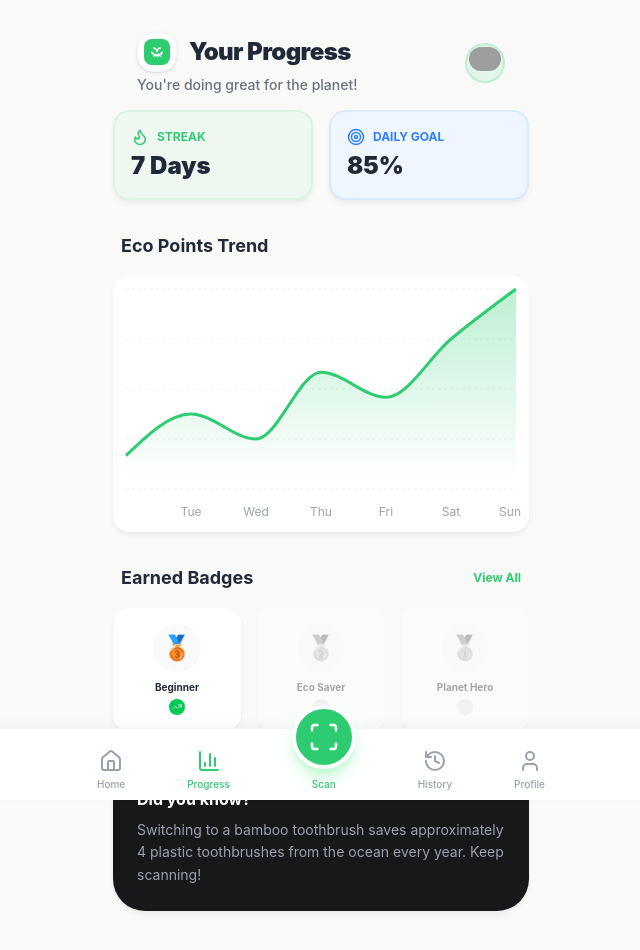
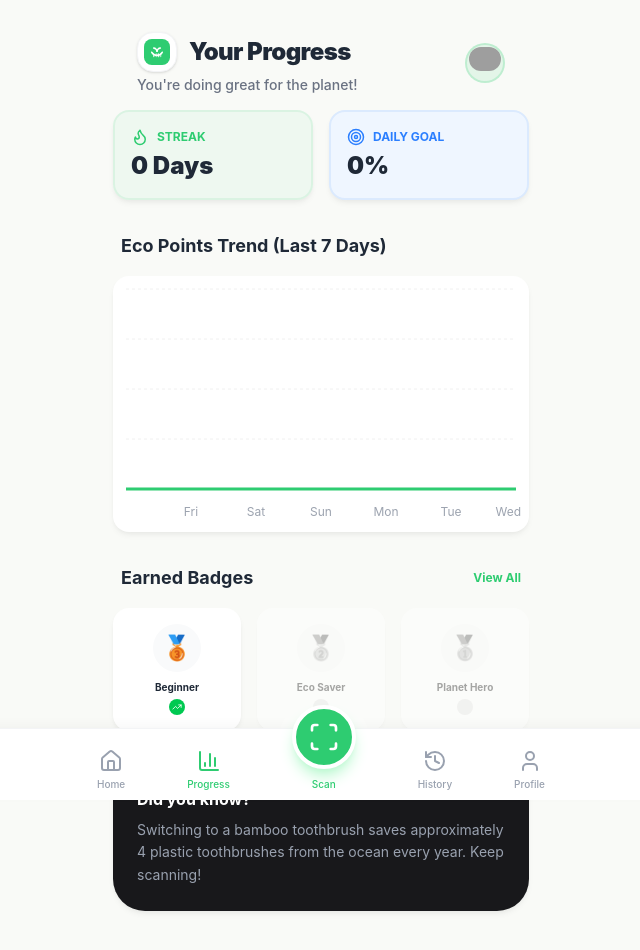
Before and after one commit to selvaganapathycoder/Sustainable-Shopping-Assistant, a React (Vite) app: page /progress in a window 1280 px wide. Shown: the top 950 px of the page, without its empty margins (319-959 px from the left). Built offline with nearby package versions, Linux system fonts and the light colour scheme; grey boxes are pictures that could not be loaded.

Commit message:
feat: implement advanced analytics with dynamic chart and streak tracking

```diff
--- a/src/pages/Progress.tsx
+++ b/src/pages/Progress.tsx
@@ -1,4 +1,4 @@
-import React from 'react';
+import React, { useMemo } from 'react';
 import Header from '../components/layout/Header';
 import Card from '../components/common/Card';
 import { useAppContext } from '../context/useAppContext';
@@ -6,23 +6,81 @@ import { XAxis, CartesianGrid, Tooltip, ResponsiveContainer, AreaChart, Area } f
 import { Award, Target, Flame, TrendingUp } from 'lucide-react';
 import { motion } from 'framer-motion';
 
-const data = [
-  { name: 'Mon', points: 20 },
-  { name: 'Tue', points: 45 },
-  { name: 'Wed', points: 30 },
-  { name: 'Thu', points: 70 },
-  { name: 'Fri', points: 55 },
-  { name: 'Sat', points: 90 },
-  { name: 'Sun', points: 120 },
-];
+const Progress: React.FC = () => {
+  const { points, history } = useAppContext();
 
-const Progress: React.FC = () => {
-  const { points } = useAppContext();
+  // Calculate Chart Data (Last 7 Days)
+  const chartData = useMemo(() => {
+    const days = ['Sun', 'Mon', 'Tue', 'Wed', 'Thu', 'Fri', 'Sat'];
+    const today = new Date();
+    const last7Days = Array.from({ length: 7 }, (_, i) => {
+      const d = new Date(today);
+      d.setDate(today.getDate() - (6 - i)); // 6 days ago to today
+      return d;
+    });
+
+    return last7Days.map(date => {
+      const dateString = date.toLocaleDateString();
+      // Find scans for this specific date
+      const scansOnDate = history.filter(scan =>
+        new Date(scan.timestamp).toLocaleDateString() === dateString
+      );
+
+      return {
+        name: days[date.getDay()],
+        fullDate: dateString,
+        points: scansOnDate.length * 10 // Assuming 10 points per scan
+      };
+    });
+  }, [history]);
+
+  // Calculate Streak
+  const streak = useMemo(() => {
+    if (history.length === 0) return 0;
+
+    // Sort unique dates descending
+    const scanDates = Array.from(new Set(
+      history.map(s => new Date(s.timestamp).toDateString())
+    )).sort((a, b) => new Date(b).getTime() - new Date(a).getTime());
+
+    if (scanDates.length === 0) return 0;
+
+    const today = new Date().toDateString();
+    const yesterday = new Date(Date.now() - 86400000).toDateString();
+
+    let currentStreak = 0;
+    // Check if the most recent scan was today or yesterday to keep streak alive
+    if (scanDates[0] === today || scanDates[0] === yesterday) {
+       currentStreak = 1;
+       // Check backwards
+       let checkDate = new Date(scanDates[0]);
+       for (let i = 1; i < scanDates.length; i++) {
+         checkDate.setDate(checkDate.getDate() - 1);
+         if (scanDates[i] === checkDate.toDateString()) {
+           currentStreak++;
+         } else {
+           break;
+         }
+       }
+    }
+
+    return currentStreak;
+  }, [history]);
+
+  // Calculate Daily Goal (Arbitrary goal: 100 points/day = 10 scans)
+  const dailyGoalPercent = useMemo(() => {
+    const today = new Date().toLocaleDateString();
+    const todayPoints = history
+      .filter(s => new Date(s.timestamp).toLocaleDateString() === today)
+      .length * 10;
+    const goal = 100; // Daily point goal
+    return Math.min(Math.round((todayPoints / goal) * 100), 100);
+  }, [history]);
 
   const badges = [
     { title: 'Beginner', icon: Award, level: '🥉', color: 'text-orange-400', unlocked: true },
-    { title: 'Eco Saver', icon: Award, level: '🥈', color: 'text-gray-400', unlocked: points >= 500 },
-    { title: 'Planet Hero', icon: Award, level: '🥇', color: 'text-yellow-400', unlocked: points >= 1000 },
+    { title: 'Eco Saver', icon: Award, level: '🥈', color: 'text-gray-400', unlocked: points >= 100 },
+    { title: 'Planet Hero', icon: Award, level: '🥇', color: 'text-yellow-400', unlocked: points >= 500 },
   ];
 
   return (
@@ -36,23 +94,23 @@ const Progress: React.FC = () => {
               <Flame size={18} />
               <span className="text-xs font-bold uppercase">Streak</span>
             </div>
-            <p className="text-2xl font-black dark:text-white">7 Days</p>
+            <p className="text-2xl font-black dark:text-white">{streak} Days</p>
           </Card>
           <Card className="bg-blue-50 dark:bg-blue-900/20 border-2 border-blue-100 dark:border-blue-900/30">
             <div className="flex items-center gap-2 text-blue-500 dark:text-blue-400 mb-1">
               <Target size={18} />
               <span className="text-xs font-bold uppercase">Daily Goal</span>
             </div>
-            <p className="text-2xl font-black dark:text-white">85%</p>
+            <p className="text-2xl font-black dark:text-white">{dailyGoalPercent}%</p>
           </Card>
         </div>
       </section>
 
       <section className="mb-8">
-        <h3 className="text-lg font-bold mb-4 px-2 dark:text-white">Eco Points Trend</h3>
+        <h3 className="text-lg font-bold mb-4 px-2 dark:text-white">Eco Points Trend (Last 7 Days)</h3>
         <Card className="h-64 p-2 dark:bg-gray-800">
           <ResponsiveContainer width="100%" height="100%">
-            <AreaChart data={data}>
+            <AreaChart data={chartData}>
               <defs>
                 <linearGradient id="colorPoints" x1="0" y1="0" x2="0" y2="1">
                   <stop offset="5%" stopColor="#2ECC71" stopOpacity={0.3}/>
@@ -70,6 +128,7 @@ const Progress: React.FC = () => {
               <Tooltip
                 contentStyle={{ borderRadius: '12px', border: 'none', boxShadow: '0 4px 6px -1px rgba(0,0,0,0.1)' }}
                 cursor={{ stroke: '#2ECC71', strokeWidth: 2 }}
+                labelStyle={{ color: '#1F2937', fontWeight: 'bold' }}
               />
               <Area
                 type="monotone"
```
